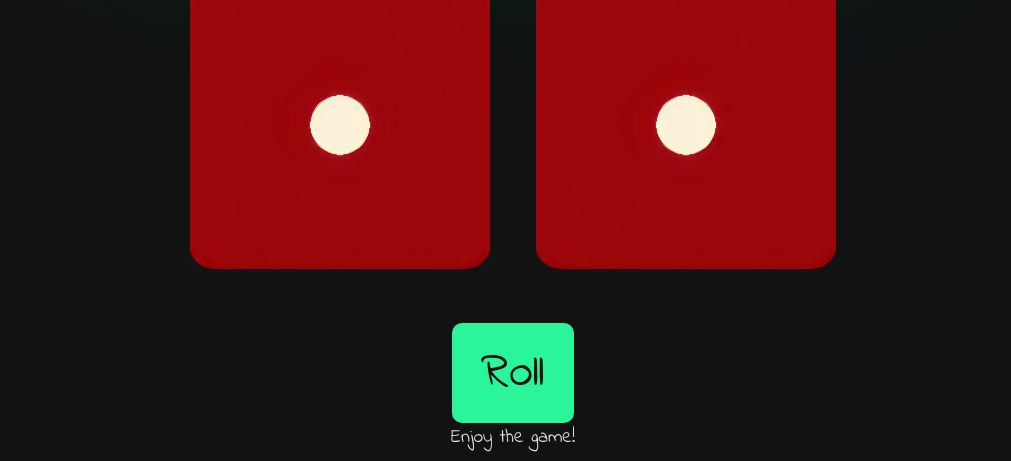
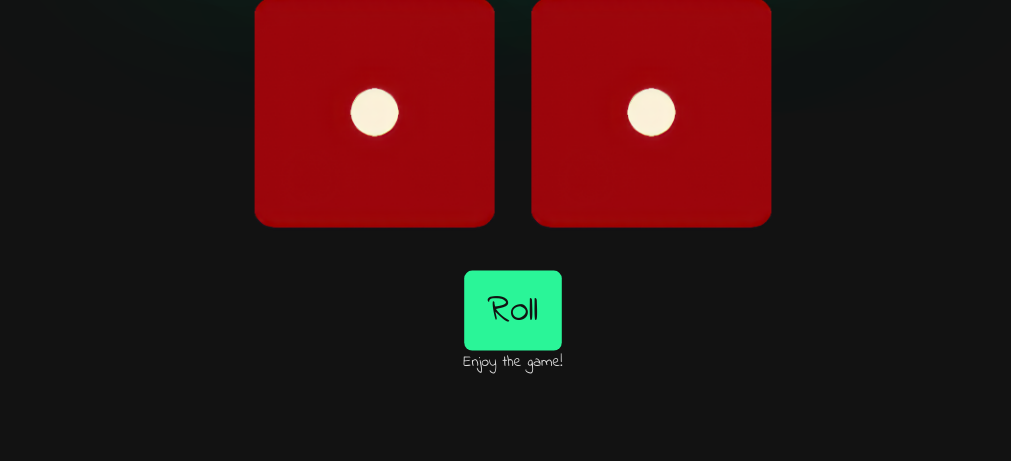
Before and after one commit to FrozenBrick/Dice-Game, a plain HTML site: page index.html in a window 1280 px wide. Shown: the part 339-800 px from the top of the page, without its empty margins (127-1138 px from the left). Drawn offline with Linux system fonts and the light colour scheme.

Commit message:
Update index.html

```diff
--- a/index.html
+++ b/index.html
@@ -16,6 +16,7 @@
             margin: 0;
             font-family: 'Indie Flower', cursive;
             color: #E0E0E0;
+            transform: scale(0.8)
         }
 
         h1 {
```
